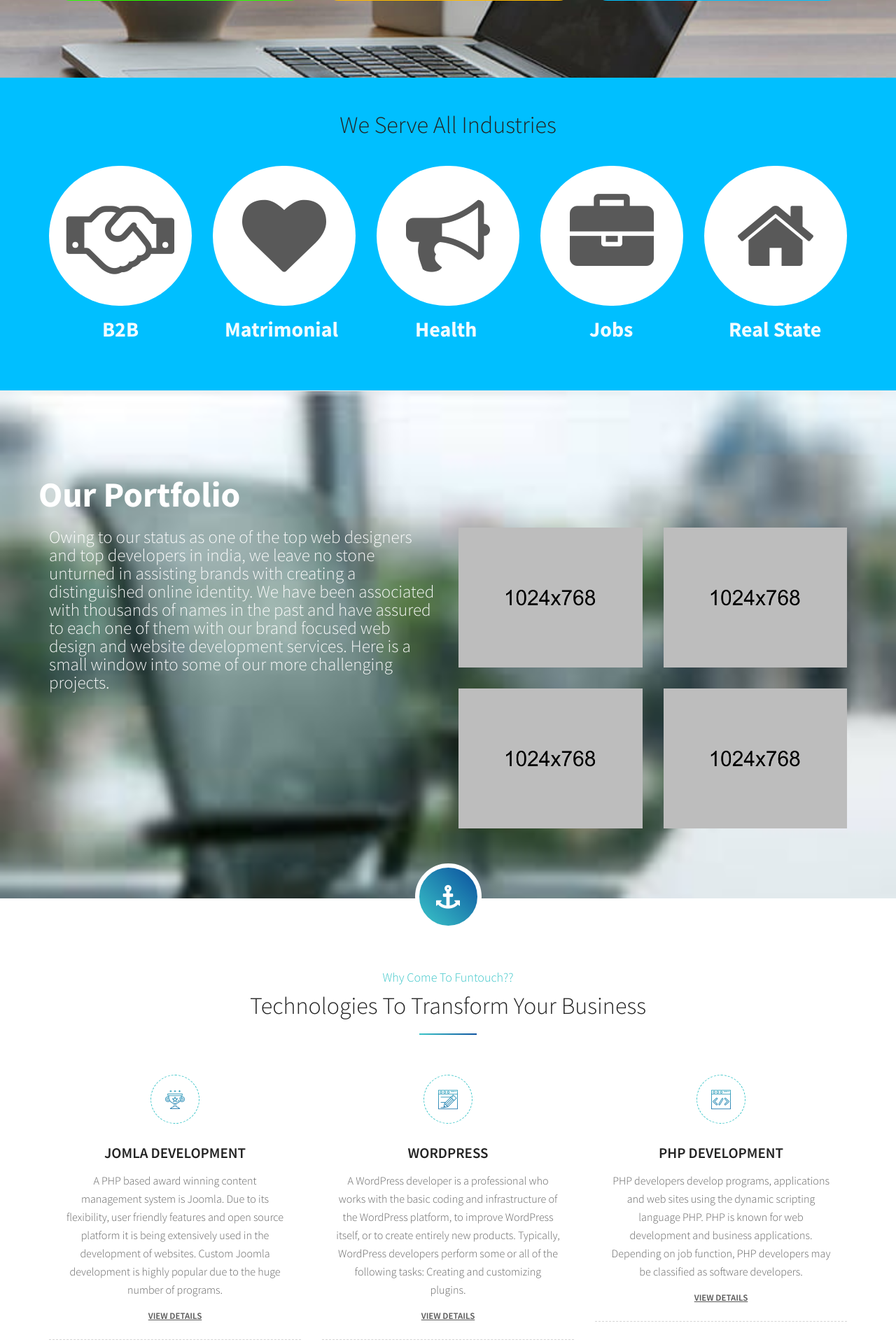
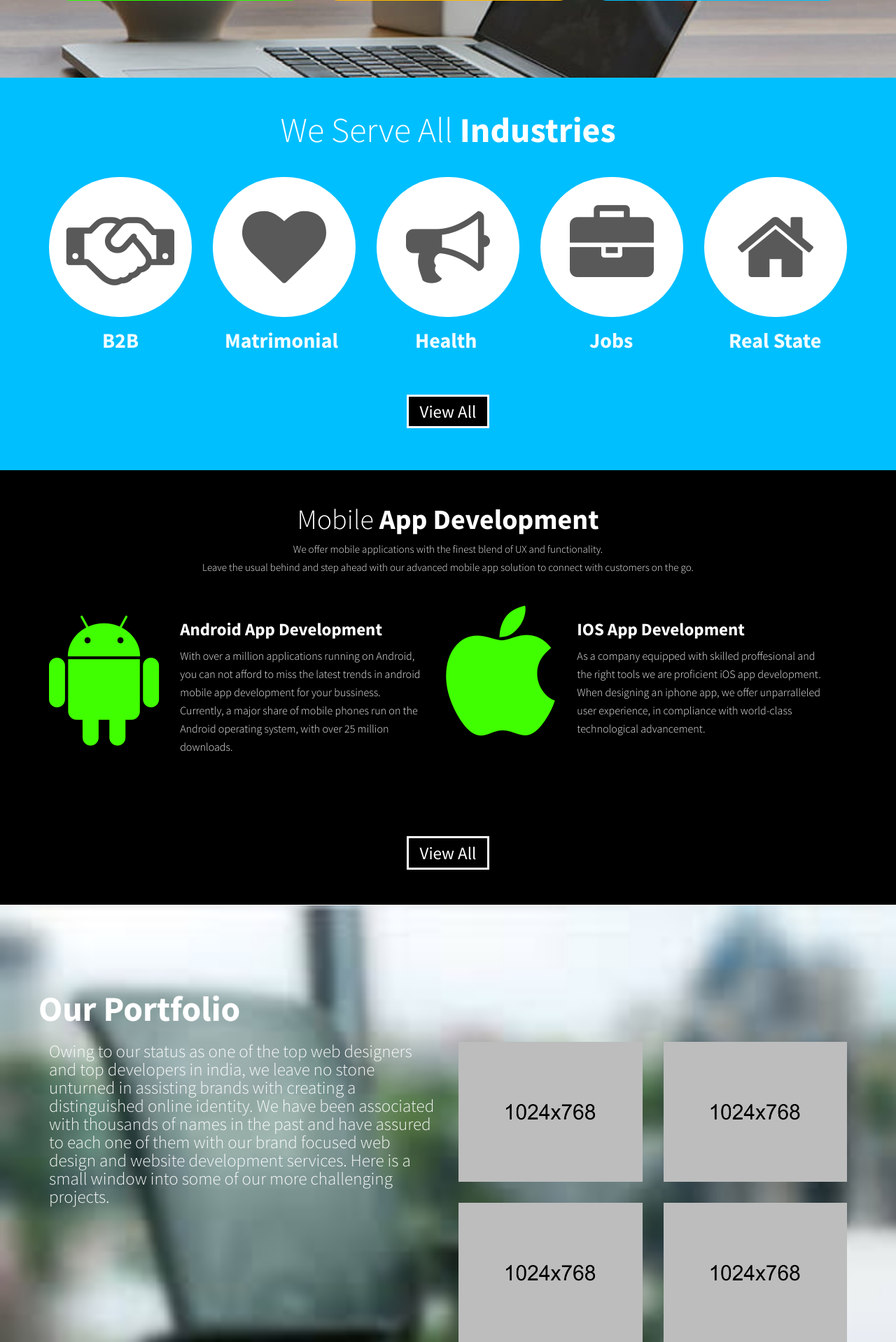
Before and after one commit to sonalikul1999/Funtouch, a Django app: page /index/ in a window 1280 px wide. Shown: the part 2174-4092 px from the top of the page at 70% size. Run offline with Django 3.2, Linux system fonts and the light colour scheme; some libraries are stand-ins or nearby versions.

Commit message:
sonali commit1

```diff
--- a/app/templates/index.html
+++ b/app/templates/index.html
@@ -406,7 +406,7 @@
 			<div class="container">
 
 				<div class="section-title text-center">
-					<h3>We Serve All Industries</h3>
+					<h3 style="font-size:50px;color:white;">We Serve All <span style="font-weight:bold;">Industries</span></h3>
 				</div>
 				<div class="row">
 					<div style="width:20%;"class="col-md-4 text-center">
@@ -440,9 +440,47 @@
 						<p style="font-size:30px;margin-top:20px;color:white;font-weight:bold;margin-left:35px;">Real State</p>
 					</div>
 				</div>
+				<div class="row text-center">
+				<a style="border-style:solid;border-color:white;font-size:25px;margin-top:50px;"class="w3-button w3-black w3-hover-blue"href="">View All</a>
+				</div>
 			</div>
 		</section>
+		<section style="background-color:black;"class="section lb nopad spotlight style1">
+			<div style="transition: transform .2s;"class="container">
+				<div style="margin-top:50px;"class="section-title text-center">
+					<h3 style="color:white;font-size:40px;">Mobile <span style="font-weight:bold;">App Development</span></h3>
+					<p style="font-size:15px;color:white;">We offer mobile applications with the finest blend of UX and functionality. <br>Leave the usual behind and step ahead with our advanced mobile app solution to connect with customers on the go.</p>
+				</div>
+				<div style="margin-bottom:50px;"class="row">
+					<div style="width:auto;"class="col-md-4">
+						<div class="row">
+							<div style="color:white;width:auto;"class="col-md-4">
+								<i style="transition: transform .2s;font-size:200px;color:#40ff00;"class="fa fa-android zoom"></i>
+							</div>
+							<div style="width:auto;"class="col-md-4">
+								<h3 style="font-weight:bold;color:white;font-size:25px;">Android App Development</h3>
+								<p style="width:350px;color:white;">With over a million applications running on Android, you can not afford to miss the latest trends in android mobile app development for your bussiness. Currently, a major share of mobile phones run on the Android operating system, with over 25 million downloads. </p>
+							</div>
+						</div>
+					</div>
+					<div style="width:auto;"class="col-md-4">
+						<div class="row">
+							<div style="color:white;width:auto;"class="col-md-4">
+								<i style="transition: transform .2s;font-size:200px;color:#40ff00;"class="fa fa-apple zoom"></i>
+							</div>
+							<div style="width:auto;"class="col-md-4">
+								<h3 style="font-weight:bold;color:white;font-size:25px;">IOS App Development</h3>
+								<p style="width:350px;color:white;">As a company equipped with skilled proffesional and the right tools we are proficient iOS app development. When designing an iphone app, we offer unparralleled user experience, in compliance with world-class technological advancement.</p>
+							</div>
+						</div>
+					</div>
 
+				</div>
+				<div style="margin-bottom:50px;"class="row text-center">
+					<a style="border-style:solid;border-color:white;font-size:25px;margin-top:50px;"class="w3-button w3-black w3-hover-green"href="">View All</a>
+				</div>
+			</div>
+		</section>
 		<section style="background-size:auto 100%;background-image:url({% static 'images/images.jpg' %})"class="section bt">
 			<div class="container">
 				<div class="row">
```
